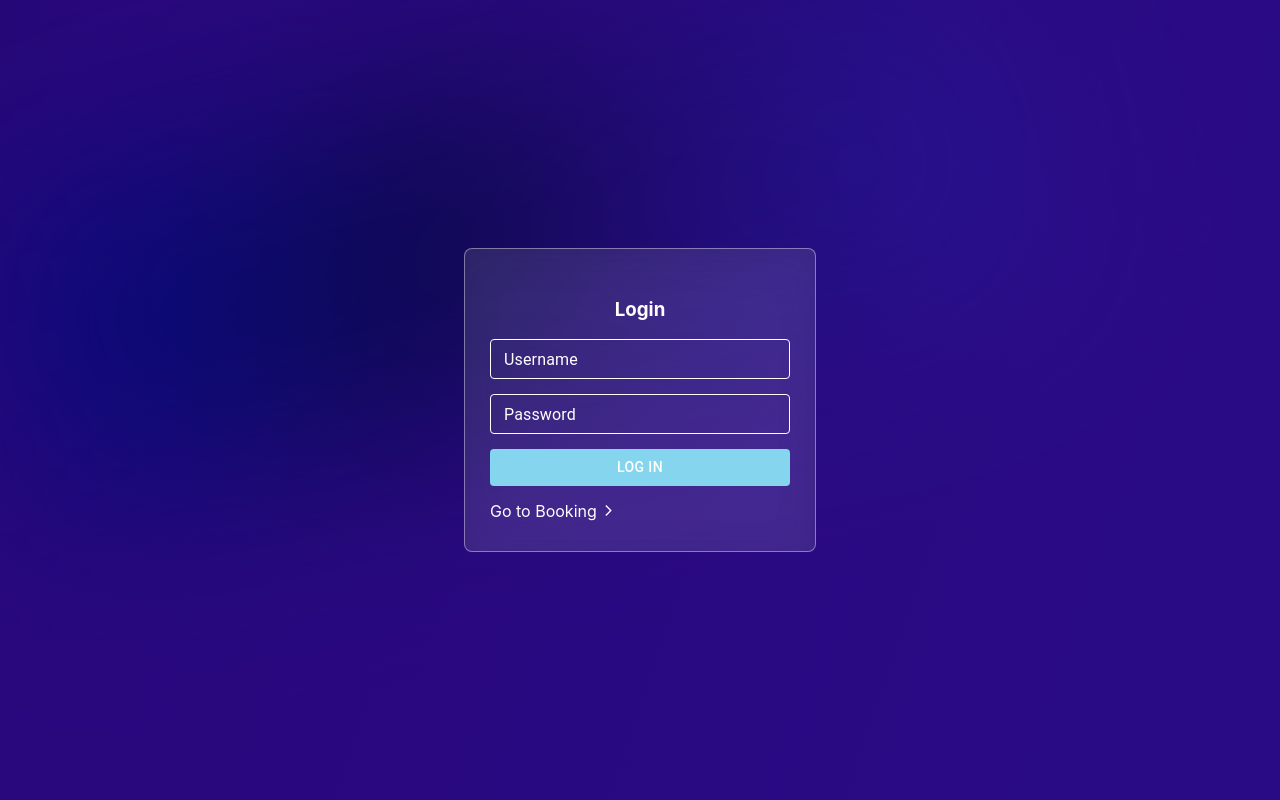
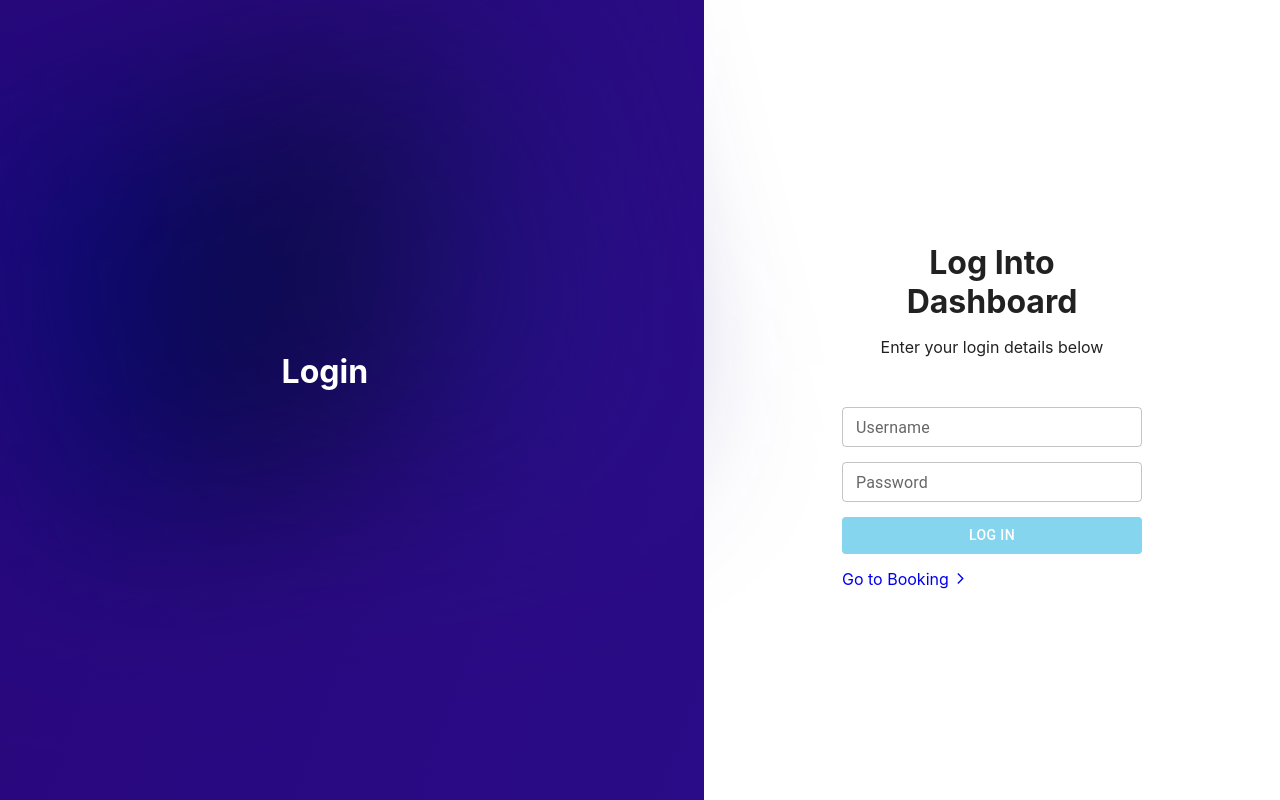
Before and after one commit to digitalfortress-dev/demo-project-frontend, a React (Create React App) app: page /login in a window 1280 px wide. Built offline with nearby package versions, Linux system fonts and the light colour scheme.

Commit message:
new login page

```diff
--- a/src/containers/Login/index.tsx
+++ b/src/containers/Login/index.tsx
@@ -7,7 +7,7 @@ import ArrowForwardIosIcon from "@mui/icons-material/ArrowForwardIos";
 import { useStyles } from "./styles";
 
 interface ILogin {
-  logIn: () => void,
+  logIn: () => void;
 }
 
 export default function Login(props: ILogin) {
@@ -34,8 +34,15 @@ export default function Login(props: ILogin) {
 
   return (
     <div className={classes.container}>
+      <div className={classes.canvas}>
+        <canvas className={classes.canvas1}></canvas>
+        <canvas className={classes.canvas2}></canvas>
+        <h3 className={classes.title}>Login</h3>
+      </div>
+      <div className={classes.content}>
         <form className={classes.form}>
-        <h3 className={classes.title}>Login</h3>
+          <h3 className={clsx(classes.textCenter, classes.fs32, classes.mrb10)}>Log Into Dashboard</h3>
+          <p className={clsx(classes.textCenter, classes.mrb50)}>Enter your login details below</p>
           <TextField
             label="Username"
             size="small"
@@ -67,5 +74,6 @@ export default function Login(props: ILogin) {
           </Link>
         </form>
       </div>
+    </div>
   );
 }
--- a/src/containers/Login/styles.ts
+++ b/src/containers/Login/styles.ts
@@ -6,18 +6,18 @@ export const useStyles = makeStyles(() => ({
     height: "100%",
     width: "100%",
     display: "flex",
-    justifyContent: "center",
+    // justifyContent: "center",
     alignItems: "center",
   },
   form: {
-    color: "#fff",
+    // color: "#fff",
     maxWidth: 300,
     padding: "30px 25px",
     borderRadius: 8,
     background: "rgba(255, 255, 255, 0.12)",
     position: "relative",
-    border: "1px solid rgba(255, 255, 255, 0.39)",
-    boxShadow: " -1px 6px 37px 0px rgba(34,25,77,0.2) inset",
+    // border: "1px solid rgba(255, 255, 255, 0.39)",
+    // boxShadow: " -1px 6px 37px 0px rgba(34,25,77,0.2) inset",
   },
   w100: {
     width: "100%",
@@ -27,6 +27,12 @@ export const useStyles = makeStyles(() => ({
   },
   title: {
     textAlign: "center",
+    fontSize: 32,
+    color: "#fff",
+    position: 'absolute',
+    zIndex: 2,
+    top: '40%',
+    left: '40%',
   },
   arrowIcon: {
     fontSize: "13px !important",
@@ -36,7 +42,7 @@ export const useStyles = makeStyles(() => ({
     display: 'flex',
     alignItems: 'center',
     textDecoration: "none",
-    color: "#fff",
+    // color: "#fff",
     "&:hover": {
       textDecoration: "underline",
       color: blue[400],
@@ -47,27 +53,75 @@ export const useStyles = makeStyles(() => ({
       backgroundColor: "red !important",
     },
     "& .MuiOutlinedInput-root": {
-      borderColor: "#fff",
-      color: "#fff",
+      // borderColor: "#fff",
+      // color: "#fff",
       "&:hover fieldset": {
-        borderColor: "#fff",
+        // borderColor: "#fff",
       },
       "&.Mui-focused fieldset": {
-        border: `2px solid #fff`,
+        // border: `2px solid #fff`,
       },
     },
     "& .MuiInputLabel-outlined": {
-      color: "#fff",
+      // color: "#fff",
       "&.MuiInputLabel-shrink": {
-        color: "#fff",
+        // color: "#fff",
       },
     },
     "& .MuiOutlinedInput-notchedOutline": {
-      borderColor: "#fff",
+      // borderColor: "#fff",
     },
   },
   btn: {
     backgroundColor: '#85D5EF !important',
     boxShadow: 'none !important',
-  }
+  },
+  content: {
+    width: '45%',
+    height: '100%',
+    display: 'flex',
+    alignItems: 'center',
+    justifyContent: 'center',
+  },
+  canvas: {
+    position: 'relative',
+    width: '55%',
+    height: '100%',
+  },
+  canvas1: {
+    background:
+      "linear-gradient(108.63deg,#110652 12%,#29077c 30.91%,#2a149b 96.7%,#5d3ff5 109.02%)",
+    backgroundSize: "400% 400%",
+    animation: "gradient 8s ease infinite alternate",
+    width: "100%",
+    height: "100%",
+    position: "absolute",
+    top: 0,
+    right: 0,
+  },
+  canvas2: {
+    position: "absolute",
+    top: "10%",
+    width: "80%",
+    height: "50%",
+    background:
+      "linear-gradient(108.63deg,#090979 17%,#0c0840 50%,#0c0840 50%,#2a149b)",
+    backgroundRepeat: "repeat",
+    filter: "blur(6rem)",
+    transform: "rotate(0deg) scaleY(2)",
+    transformOrigin: "center",
+    animation: "AnimationDesk 10s ease-in-out infinite",
+  },
+  textCenter: {
+    textAlign: 'center',
+  },
+  fs32: {
+    fontSize: 32,
+  },
+  mrb10: {
+    marginBottom: 10,
+  },
+  mrb50: {
+    marginBottom: 50,
+  },
 }));
--- a/src/containers/PatientRegistration/index.tsx
+++ b/src/containers/PatientRegistration/index.tsx
@@ -2,7 +2,7 @@ import { ChangeEvent, useState } from "react";
 import { Button, TextField } from "@mui/material";
 import clsx from "clsx";
 import DeleteForeverIcon from "@mui/icons-material/DeleteForever";
-import { useNavigate } from "react-router-dom";
+import { Link, useNavigate } from "react-router-dom";
 
 import DatePicker from "../../components/DatePicker";
 import UploadFile from "../../components/UploadFile";
@@ -11,11 +11,11 @@ import { useStyles } from "./styles";
 import { validateEmail } from "../../utils";
 
 interface IProps {
-  userLoggedIn: boolean,
+  userLoggedIn: boolean;
 }
 
 function PatientRegistration(props: IProps) {
-  const { userLoggedIn } = props;
+  const { userLoggedIn = true } = props;
   const classes = useStyles();
   const navigate = useNavigate();
 
@@ -24,7 +24,7 @@ function PatientRegistration(props: IProps) {
     last_name: "",
     email: "",
     phone: "",
-    birthday: null as (Date | null),
+    birthday: null as Date | null,
     address: "",
     booking_time: new Date(),
     file: {} as any,
@@ -40,7 +40,7 @@ function PatientRegistration(props: IProps) {
     setInput((pre) => ({ ...pre, [name]: value }));
   };
 
-  const onSelectBirthDay = (value: (Date | null)) => {
+  const onSelectBirthDay = (value: Date | null) => {
     setInput((pre) => ({ ...pre, birthday: value }));
   };
   const onSelectBookingTime = (value: Date) => {
@@ -85,12 +85,21 @@ function PatientRegistration(props: IProps) {
 
   return (
     <div className={classes.container}>
+      {!userLoggedIn && (
+        <div className={classes.canvas}>
+          <canvas className={classes.canvas1}></canvas>
+          <canvas className={classes.canvas2}></canvas>
+          <h3 className={classes.title}>Booking</h3>
+        </div>
+      )}
+
+      <div className={classes.content}>
         <form
           className={clsx(classes.form, {
             [classes.white]: !userLoggedIn,
           })}
         >
-        <h3 className={classes.title}>Booking</h3>
+          <h3 className={classes.textCenter}>New Patient Registration</h3>
           <div className={clsx(classes.flex)}>
             <TextField
               size="small"
@@ -163,7 +172,7 @@ function PatientRegistration(props: IProps) {
             className={clsx(classes.w100, classes.mrb15, {
               [classes.input]: !userLoggedIn,
             })}
-          minDate={new Date}
+            minDate={new Date()}
           />
 
           <div className={classes.mrb15}>
@@ -205,6 +214,7 @@ function PatientRegistration(props: IProps) {
           </div>
         </form>
       </div>
+    </div>
   );
 }
 export default PatientRegistration;
--- a/src/containers/PatientRegistration/styles.ts
+++ b/src/containers/PatientRegistration/styles.ts
@@ -19,10 +19,10 @@ export const useStyles = makeStyles(() => ({
   form: {
     padding: "30px 65px",
     borderRadius: 4,
-    maxWidth: 450,
-    background: "rgba(255, 255, 255, 0.12)",
+    maxWidth: 350,
+    // background: "rgba(255, 255, 255, 0.12)",
     border: "1px solid rgba(255, 255, 255, 0.39)",
-    boxShadow: " -1px 6px 37px 0px rgba(34,25,77,0.1) inset",
+    // boxShadow: " -1px 6px 37px 0px rgba(34,25,77,0.1) inset",
   },
   w100: {
     width: "100%",
@@ -63,36 +63,41 @@ export const useStyles = makeStyles(() => ({
     marginTop: 5,
   },
   title: {
-    textAlign: "center",
+    fontSize: 32,
+    color: "#fff",
+    position: 'absolute',
+    zIndex: 2,
+    top: '40%',
+    left: '40%',
   },
   white: {
-    color: "#fff",
+    // color: "#fff",
   },
   input: {
     "input:-internal-autofill-selected": {
       backgroundColor: "red !important",
     },
     "& .MuiOutlinedInput-root": {
-      borderColor: "#fff",
-      color: "#fff",
+      // borderColor: "#fff",
+      // color: "#fff",
       "&:hover fieldset": {
-        borderColor: "#fff",
+        // borderColor: "#fff",
       },
       "&.Mui-focused fieldset": {
-        border: `2px solid #fff`,
+        // border: `2px solid #fff`,
       },
     },
     "& .MuiInputLabel-outlined": {
-      color: "#fff",
+      // color: "#fff",
       "&.MuiInputLabel-shrink": {
-        color: "#fff",
+        // color: "#fff",
       },
     },
     "& .MuiOutlinedInput-notchedOutline": {
-      borderColor: "#fff",
+      // borderColor: "#fff",
     },
     "& .MuiSvgIcon-root": {
-      color: "#fff",
+      // color: "#fff",
     },
   },
   submitBtn: {
@@ -103,4 +108,49 @@ export const useStyles = makeStyles(() => ({
     width: 200,
     textTransform: "capitalize !important" as any,
   },
+  content: {
+    width: '50%',
+    height: '100%',
+    // display: 'flex',
+    alignItems: 'center',
+    justifyContent: 'center',
+  },
+  canvas: {
+    position: 'relative',
+    width: '50%',
+    height: '100%',
+  },
+  canvas1: {
+    background:
+      "linear-gradient(108.63deg,#110652 12%,#29077c 30.91%,#2a149b 96.7%,#5d3ff5 109.02%)",
+    backgroundSize: "400% 400%",
+    animation: "gradient 8s ease infinite alternate",
+    width: "100%",
+    height: "100%",
+    position: "absolute",
+    top: 0,
+    right: 0,
+  },
+  canvas2: {
+    position: "absolute",
+    top: "10%",
+    width: "80%",
+    height: "40%",
+    background:
+      "linear-gradient(108.63deg,#090979 17%,#0c0840 50%,#1a0864 50%,#2a149b)",
+    backgroundRepeat: "repeat",
+    filter: "blur(6rem)",
+    transform: "rotate(0deg) scaleY(2)",
+    transformOrigin: "center",
+    animation: "AnimationDesk 10s ease-in-out infinite",
+  },
+  link: {
+    marginTop: 20,
+  },
+  titleAuth: {
+    marginTop: 0,
+  },
+  textCenter: {
+    textAlign: 'center',
+  }
 }));
--- a/src/layouts/AuthLayout/index.tsx
+++ b/src/layouts/AuthLayout/index.tsx
@@ -11,10 +11,10 @@ function Layout(props: ILayout) {
 
   return (
     <Paper square className={classes.paper}>
-      <div>
+      {/* <div>
         <canvas className={classes.canvas1}></canvas>
         <canvas className={classes.canvas2}></canvas>
-      </div>
+      </div> */}
       {children}
     </Paper>
   );
```
Lines whose indentation alone changed are shown as unchanged.
